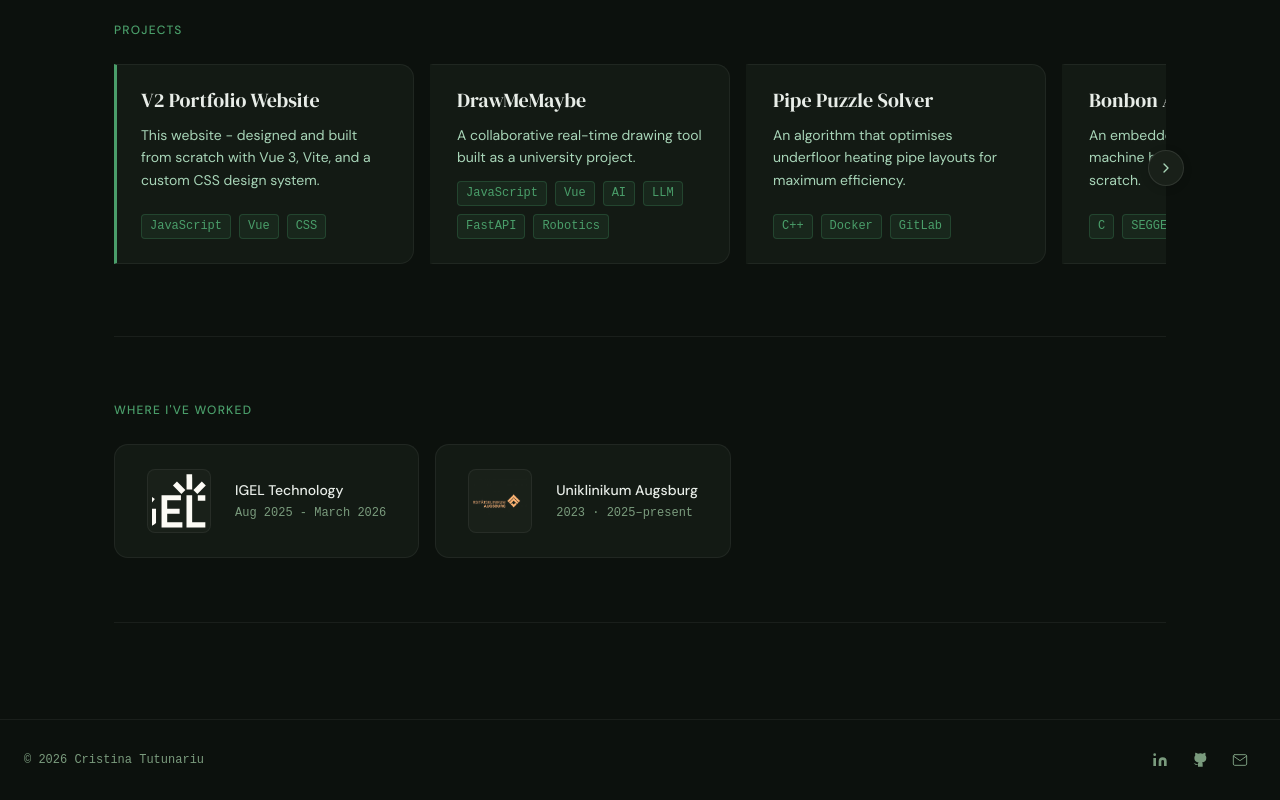
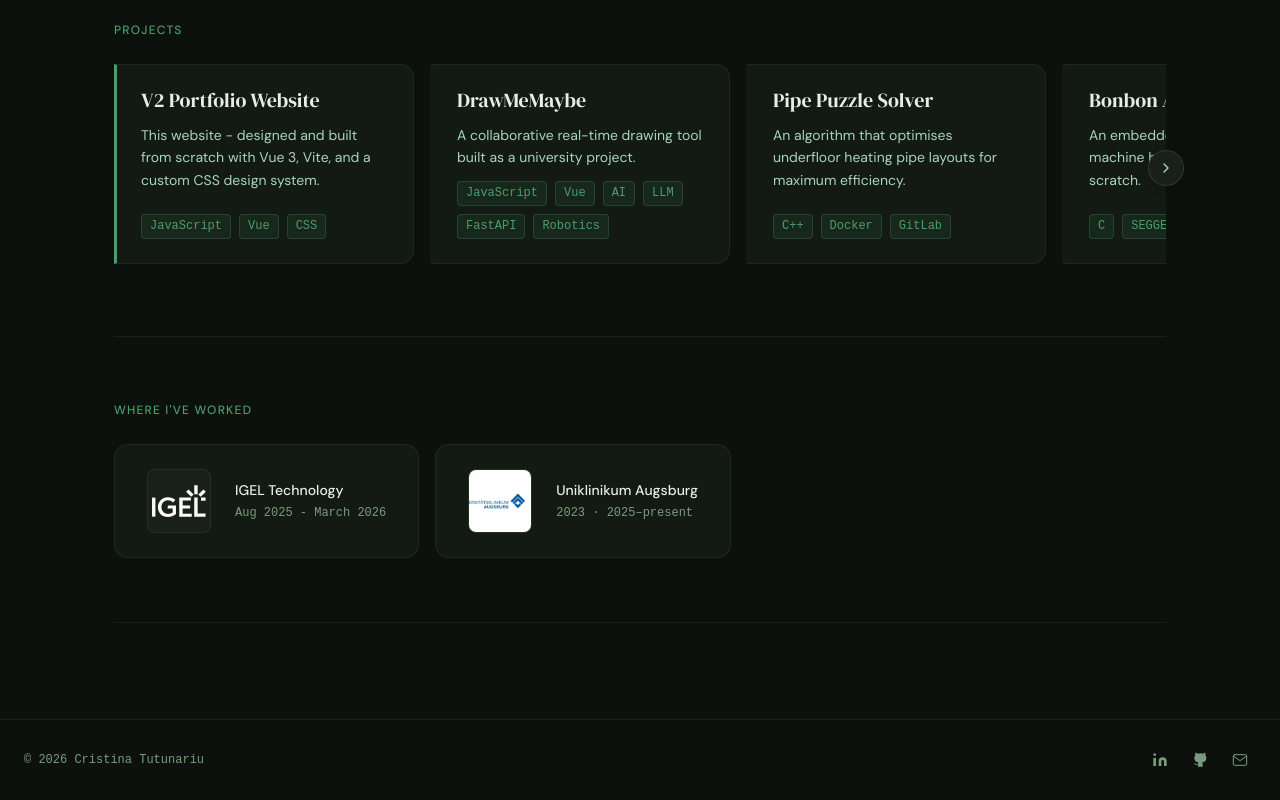
Before and after one commit to ctd08/V2-Portfolio-Website, a Vue app in the folder frontend/: page / in a window 1280 px wide. Shown: the part 1780-2580 px from the top of the page. Built offline with nearby package versions, Linux system fonts and the light colour scheme.

Commit message:
made individual rules for each logo

```diff
--- a/frontend/src/components/sections/CompaniesSection.vue
+++ b/frontend/src/components/sections/CompaniesSection.vue
@@ -15,6 +15,7 @@
             :src="company.logo"
             :alt="company.name"
             class="logo-img"
+            :class="`logo-${company.id}`"
           />
           <span v-else class="logo-placeholder">
             {{ company.name.charAt(0) }}
@@ -87,15 +88,25 @@ import { companies } from '@/data/companies.js'
 .logo-img {
   width: 100%;
   height: 100%;
-  object-fit: cover;
   padding: 4px;
-  mix-blend-mode: multiply;
-  object-position : right center;
+
 }
 
-[data-theme="dark"] .logo-img {
-  mix-blend-mode: screen;
-  filter : invert(1);
+/* IGEL — dark SVG, needs invert in dark mode */
+[data-theme="dark"] .logo-igel {
+  filter: invert(1);
+  object-fit: contain;
+}
+
+[data-theme="light"] .logo-igel {
+  object-fit: contain;
+}
+
+/* UKA — crop to show just the symbol */
+.logo-uka {
+  object-fit: cover;
+  object-position: 90% center;
+  padding: 0;
 }
 
 .logo-placeholder {
```
